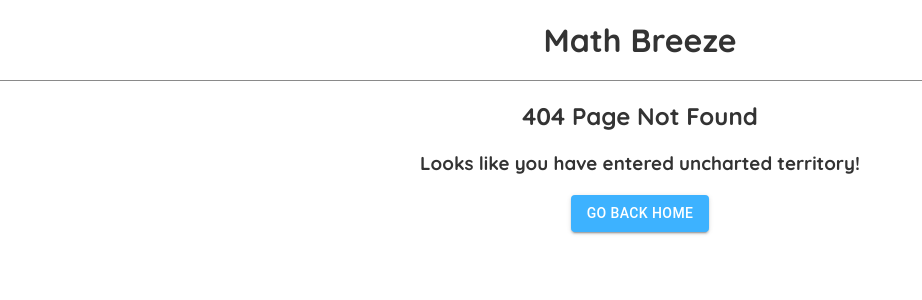
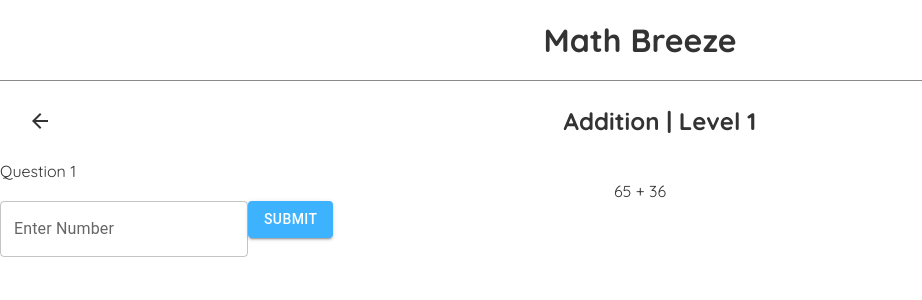
Before and after one commit to Vedanth-Ramji/mathbreeze-website, a React (Create React App) app: page /practice/addition/level1 in a window 1280 px wide. Before the commit this address had no page. Shown: the top 300 px of the page, without its empty margins (0-922 px from the left). Built offline with nearby package versions, Linux system fonts and the light colour scheme.

Commit message:
Got basic level page working!

```diff
--- a/src/App.js
+++ b/src/App.js
@@ -18,6 +18,8 @@
 import MultiplicationPage from './pages/operationsPages/multiplicationPages/MultiplicationPage';
 import DivisionPage from './pages/operationsPages/divisionPages/DivisionPage';
 
+import AdditionLevel1Page from './pages/operationsPages/additionPages/AdditionLevel1Page';
+
 export default function App() {
     return (
         <div className='app'>
@@ -32,6 +34,7 @@
                     <Route exact path='/practice/subtraction' component={SubtractionPage} />
                     <Route exact path='/practice/multiplication' component={MultiplicationPage} />
                     <Route exact path='/practice/division' component={DivisionPage} />
+                    <Route exact path='/practice/addition/level1' component={AdditionLevel1Page} />
                     <Route component={PageNotFoundPage} />
                 </Switch>
             </Router>
--- /dev/null
+++ b/src/pages/operationsPages/additionPages/AdditionLevel1Page.jsx
@@ -0,0 +1,51 @@
+import {useState} from 'react';
+import SubHeader from '../../../components/SubHeader';
+import TextField from '@mui/material/TextField';
+import Button from '@mui/material/Button';
+
+export default function AdditionLevel1Page() {
+    const [questionNum, setQuestionNum] = useState('1');
+    const [input, setInput] = useState('');
+    const [num1, setNum1] = useState(Math.floor(Math.random() * 100));
+    const [num2, setNum2] = useState(Math.floor(Math.random() * 100));
+
+    const handleSubmit = () => {
+        if (input === '' || isNaN(input)) {
+            alert('Please enter a numeric value');
+        } else if (parseInt(input) !== num1 + num2) {
+            alert('Oops... Your answer is wrong!');
+        } else {
+            alert('Yay! Your answer is correct!');
+
+            setNum1(Math.floor(Math.random() * 100));
+            setNum2(Math.floor(Math.random() * 100));
+            setQuestionNum(questionNum + 1);
+        }
+    }
+
+    return (
+        <div>
+            <SubHeader title='Addition | Level 1' link='/practice/addition' />
+            Question {questionNum}
+
+            <div style={{textAlign: 'center'}}>
+                {num1} + {num2}
+            </div>
+
+            <TextField
+                id='filled-basic'
+                label='Enter Number'
+                variant='outlined'
+                onChange={e => setInput(e.target.value)}
+            />
+
+            <Button
+                variant='contained'
+                style={{backgroundColor: '#3DB2FF'}}
+                onClick={handleSubmit}
+            >
+                Submit
+            </Button>
+        </div>
+    );
+}
```
Also changed, not shown: src/templates/LevelsPageTemplate.jsx (deleted, +0 -7 lines).
